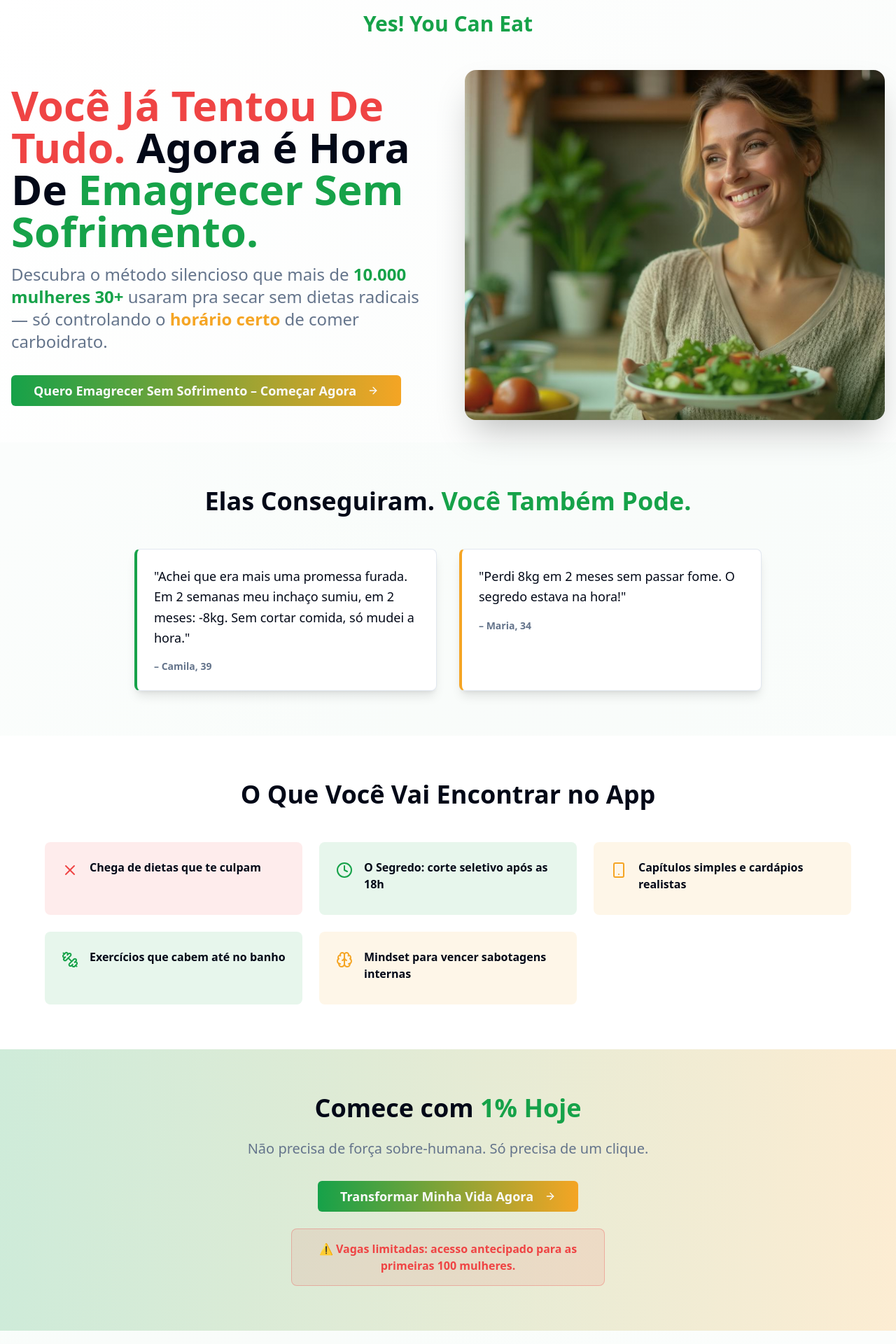
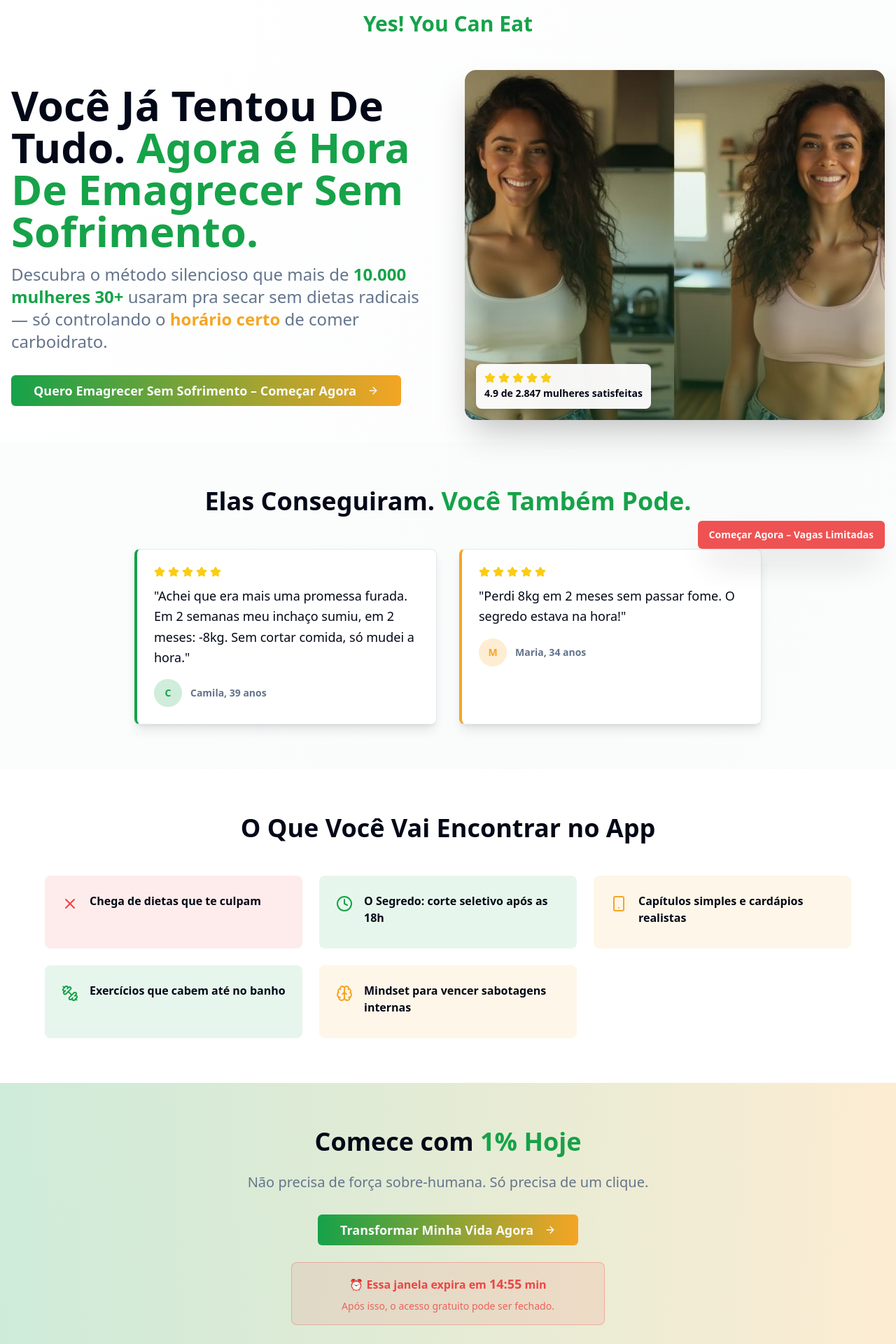
Before and after one commit to typebotmutley/after-six-slim-down, a React (Vite) app: page / in a window 1280 px wide. Shown: the top 1920 px of the page at 70% size. Built offline with nearby package versions, Linux system fonts and the light colour scheme.

Commit message:
Improve sales page conversion
Implement visual and textual improvements to the sales page, including changes to headline colors, image, a floating CTA, social proof, and a countdown timer.

```diff
--- /dev/null
+++ b/src/components/CountdownTimer.tsx
@@ -0,0 +1,33 @@
+import { useState, useEffect } from 'react';
+
+export const CountdownTimer = () => {
+  const [timeLeft, setTimeLeft] = useState(15 * 60); // 15 minutes in seconds
+
+  useEffect(() => {
+    if (timeLeft <= 0) return;
+
+    const intervalId = setInterval(() => {
+      setTimeLeft(timeLeft - 1);
+    }, 1000);
+
+    return () => clearInterval(intervalId);
+  }, [timeLeft]);
+
+  const minutes = Math.floor(timeLeft / 60);
+  const seconds = timeLeft % 60;
+
+  return (
+    <div className="bg-destructive/10 border border-destructive/30 rounded-lg p-4 max-w-md mx-auto">
+      <p className="text-destructive font-semibold text-center mb-2">
+        ⏰ Essa janela expira em{" "}
+        <span className="text-lg font-bold">
+          {String(minutes).padStart(2, '0')}:{String(seconds).padStart(2, '0')}
+        </span>{" "}
+        min
+      </p>
+      <p className="text-destructive/80 text-sm text-center">
+        Após isso, o acesso gratuito pode ser fechado.
+      </p>
+    </div>
+  );
+};
--- /dev/null
+++ b/src/components/FloatingCTA.tsx
@@ -0,0 +1,12 @@
+import { Button } from "@/components/ui/button";
+
+export const FloatingCTA = () => {
+  return (
+    <Button
+      variant="destructive"
+      className="fixed bottom-4 right-4 z-50 shadow-2xl animate-pulse hover:animate-none transition-all duration-300 text-sm font-bold px-4 py-3"
+    >
+      Começar Agora – Vagas Limitadas
+    </Button>
+  );
+};
--- a/src/components/SalesHero.tsx
+++ b/src/components/SalesHero.tsx
@@ -1,7 +1,9 @@
 import { Button } from "@/components/ui/button";
 import { Card } from "@/components/ui/card";
-import { ArrowRight, Check, X, Clock, Brain, Smartphone, Dumbbell } from "lucide-react";
-import heroImage from "@/assets/hero-woman-healthy.jpg";
+import { ArrowRight, Check, X, Clock, Brain, Smartphone, Dumbbell, Star } from "lucide-react";
+import heroImage from "@/assets/transformation-real.jpg";
+import { CountdownTimer } from "./CountdownTimer";
+import { FloatingCTA } from "./FloatingCTA";
 
 export const SalesHero = () => {
   return (
@@ -22,10 +24,9 @@ export const SalesHero = () => {
           <div className="space-y-8">
             {/* Headline */}
             <div className="space-y-4">
-              <h1 className="text-4xl md:text-5xl lg:text-6xl font-bold leading-tight text-foreground">
-                <span className="text-destructive">Você Já Tentou De Tudo.</span>{" "}
-                Agora é Hora De{" "}
-                <span className="text-primary">Emagrecer Sem Sofrimento.</span>
+              <h1 className="text-4xl md:text-5xl lg:text-6xl font-bold leading-tight">
+                <span className="text-foreground font-black">Você Já Tentou De Tudo.</span>{" "}
+                <span className="text-primary font-black">Agora é Hora De Emagrecer Sem Sofrimento.</span>
               </h1>
 
               {/* Subheadline */}
@@ -51,10 +52,22 @@ export const SalesHero = () => {
             <div className="relative rounded-2xl overflow-hidden shadow-2xl">
               <img
                 src={heroImage}
-                alt="Mulher confiante e saudável"
+                alt="Transformação real de mulher que emagreceu"
                 className="w-full h-[500px] object-cover"
               />
               <div className="absolute inset-0 bg-gradient-to-t from-primary/20 to-transparent"></div>
+
+              {/* Prova social visual sobre a imagem */}
+              <div className="absolute bottom-4 left-4 bg-background/95 backdrop-blur-sm rounded-lg p-3 shadow-lg">
+                <div className="flex items-center space-x-1 mb-1">
+                  {[...Array(5)].map((_, i) => (
+                    <Star key={i} className="w-4 h-4 fill-yellow-400 text-yellow-400" />
+                  ))}
+                </div>
+                <p className="text-sm font-semibold text-foreground">
+                  4.9 de 2.847 mulheres satisfeitas
+                </p>
+              </div>
             </div>
           </div>
         </div>
@@ -69,21 +82,41 @@ export const SalesHero = () => {
 
           <div className="grid md:grid-cols-2 gap-8 max-w-4xl mx-auto">
             <Card className="p-6 bg-background shadow-lg border-l-4 border-l-primary">
+              <div className="flex items-center space-x-1 mb-3">
+                {[...Array(5)].map((_, i) => (
+                  <Star key={i} className="w-4 h-4 fill-yellow-400 text-yellow-400" />
+                ))}
+              </div>
               <p className="text-lg text-card-foreground leading-relaxed mb-4">
                 "Achei que era mais uma promessa furada. Em 2 semanas meu inchaço sumiu, em 2 meses: -8kg. Sem cortar comida, só mudei a hora."
               </p>
-              <p className="text-sm text-muted-foreground font-semibold">
-                – Camila, 39
-              </p>
+              <div className="flex items-center space-x-3">
+                <div className="w-10 h-10 bg-primary/20 rounded-full flex items-center justify-center">
+                  <span className="text-primary font-bold text-sm">C</span>
+                </div>
+                <p className="text-sm text-muted-foreground font-semibold">
+                  Camila, 39 anos
+                </p>
+              </div>
             </Card>
 
             <Card className="p-6 bg-background shadow-lg border-l-4 border-l-accent">
+              <div className="flex items-center space-x-1 mb-3">
+                {[...Array(5)].map((_, i) => (
+                  <Star key={i} className="w-4 h-4 fill-yellow-400 text-yellow-400" />
+                ))}
+              </div>
               <p className="text-lg text-card-foreground leading-relaxed mb-4">
                 "Perdi 8kg em 2 meses sem passar fome. O segredo estava na hora!"
               </p>
-              <p className="text-sm text-muted-foreground font-semibold">
-                – Maria, 34
-              </p>
+              <div className="flex items-center space-x-3">
+                <div className="w-10 h-10 bg-accent/20 rounded-full flex items-center justify-center">
+                  <span className="text-accent font-bold text-sm">M</span>
+                </div>
+                <p className="text-sm text-muted-foreground font-semibold">
+                  Maria, 34 anos
+                </p>
+              </div>
             </Card>
           </div>
         </div>
@@ -150,11 +183,7 @@ export const SalesHero = () => {
             <ArrowRight className="ml-2" size={24} />
           </Button>
 
-          <div className="bg-destructive/10 border border-destructive/30 rounded-lg p-4 max-w-md mx-auto">
-            <p className="text-destructive font-semibold flex items-center justify-center">
-              ⚠️ Vagas limitadas: acesso antecipado para as primeiras 100 mulheres.
-            </p>
-          </div>
+          <CountdownTimer />
         </div>
       </div>
 
@@ -195,6 +224,9 @@ export const SalesHero = () => {
           </div>
         </div>
       </div>
+
+      {/* Botão CTA Flutuante */}
+      <FloatingCTA />
     </div>
   );
 };
```
Also changed, not shown: src/assets/transformation-real.jpg (added).
